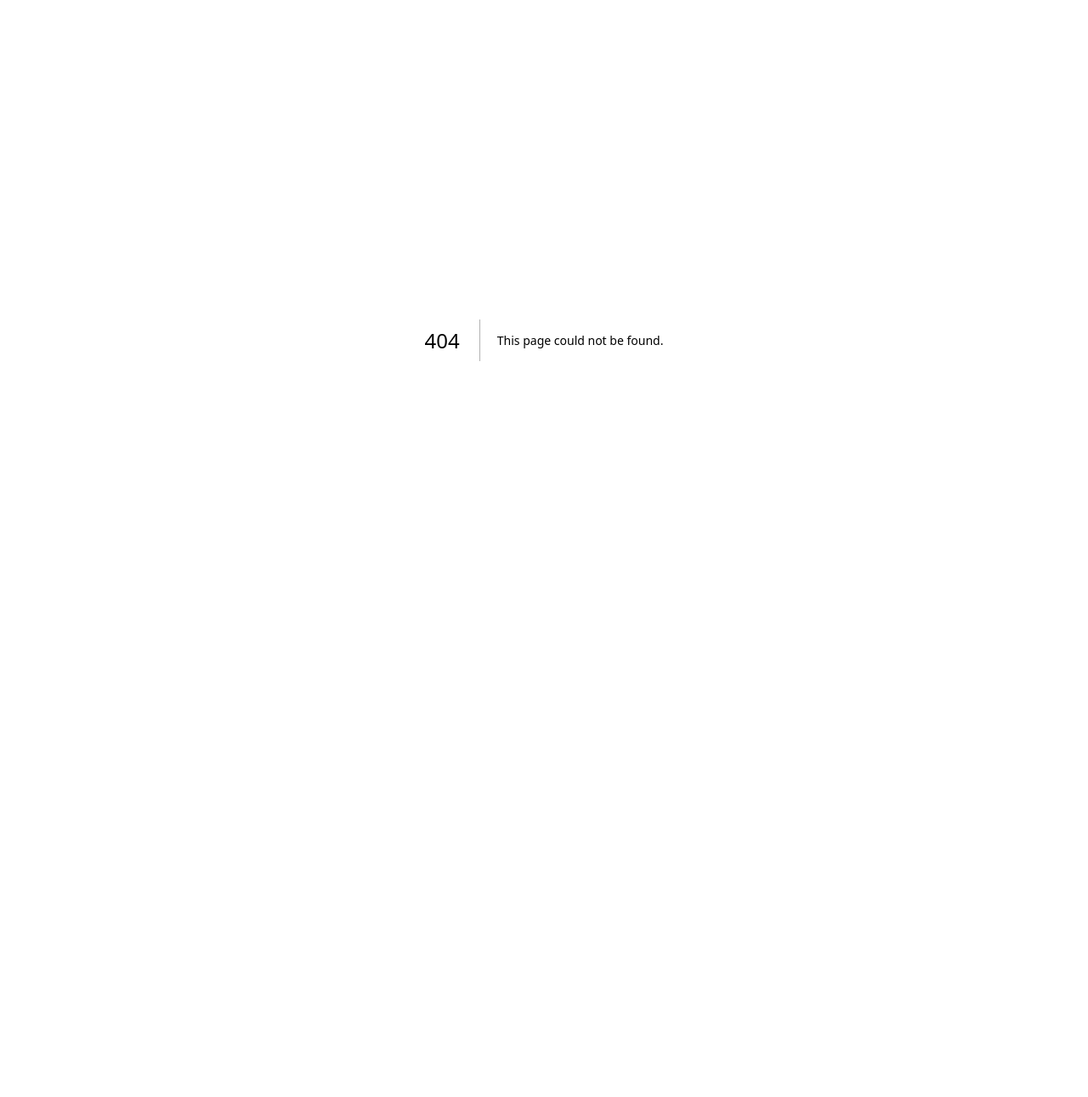
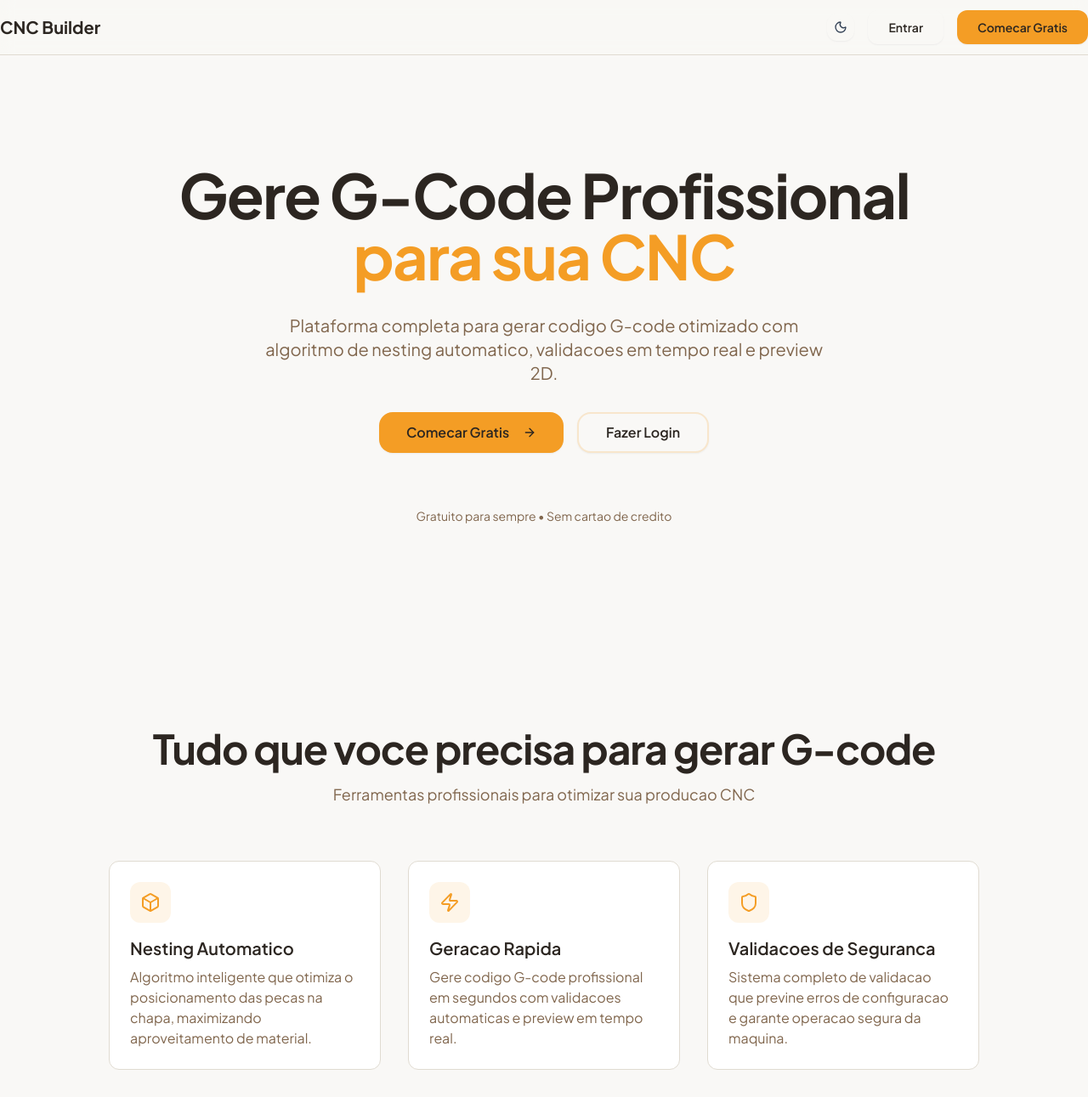
Before and after one commit to Thalikbussacro/cnc-builder-web, a Next.js app: page / in a window 1280 px wide. Before the commit this address had no page. Shown: the top 1291 px of the page at 85% size. Before the commit the page ends 800 px from the top, so only its background shows below. Built offline with nearby package versions, Linux system fonts and the light colour scheme.

Commit message:
feat: adiciona landing page

```diff
--- /dev/null
+++ b/app/page.tsx
@@ -0,0 +1,19 @@
+import { LandingNav } from '@/components/landing/LandingNav';
+import { Hero } from '@/components/landing/Hero';
+import { Features } from '@/components/landing/Features';
+import { CTASection } from '@/components/landing/CTASection';
+import { Footer } from '@/components/landing/Footer';
+
+export default function LandingPage() {
+  return (
+    <div className="flex min-h-screen flex-col">
+      <LandingNav />
+      <main className="flex-1">
+        <Hero />
+        <Features />
+        <CTASection />
+      </main>
+      <Footer />
+    </div>
+  );
+}
--- /dev/null
+++ b/components/landing/CTASection.tsx
@@ -0,0 +1,29 @@
+import Link from 'next/link';
+import { Button } from '@/components/ui/button';
+import { ArrowRight } from 'lucide-react';
+
+export function CTASection() {
+  return (
+    <section className="container py-20 md:py-28">
+      <div className="mx-auto max-w-3xl rounded-2xl border bg-card p-8 md:p-12 text-center space-y-6">
+        <h2 className="text-3xl font-bold tracking-tight sm:text-4xl md:text-5xl">
+          Pronto para otimizar sua producao?
+        </h2>
+        <p className="text-lg text-muted-foreground md:text-xl">
+          Comece a gerar G-code profissional agora mesmo. Gratuito e sem burocracia.
+        </p>
+        <div className="flex flex-col sm:flex-row items-center justify-center gap-4 pt-4">
+          <Button asChild size="lg" className="w-full sm:w-auto">
+            <Link href="/signup">
+              Criar Conta Gratis
+              <ArrowRight className="ml-2 h-4 w-4" />
+            </Link>
+          </Button>
+          <Button asChild variant="outline" size="lg" className="w-full sm:w-auto">
+            <Link href="/login">Ja Tenho Conta</Link>
+          </Button>
+        </div>
+      </div>
+    </section>
+  );
+}
--- /dev/null
+++ b/components/landing/Features.tsx
@@ -0,0 +1,75 @@
+import { Box, Zap, Shield, Eye, Settings, Download } from 'lucide-react';
+
+const features = [
+  {
+    icon: Box,
+    title: 'Nesting Automatico',
+    description:
+      'Algoritmo inteligente que otimiza o posicionamento das pecas na chapa, maximizando aproveitamento de material.',
+  },
+  {
+    icon: Zap,
+    title: 'Geracao Rapida',
+    description:
+      'Gere codigo G-code profissional em segundos com validacoes automaticas e preview em tempo real.',
+  },
+  {
+    icon: Shield,
+    title: 'Validacoes de Seguranca',
+    description:
+      'Sistema completo de validacao que previne erros de configuracao e garante operacao segura da maquina.',
+  },
+  {
+    icon: Eye,
+    title: 'Preview 2D',
+    description:
+      'Visualize exatamente como sera o corte antes de enviar para a CNC, com metricas de aproveitamento.',
+  },
+  {
+    icon: Settings,
+    title: 'Configuracao Flexivel',
+    description:
+      'Configure parametros de corte, ferramenta, velocidades e profundidades de acordo com seu equipamento.',
+  },
+  {
+    icon: Download,
+    title: 'Multiplos Formatos',
+    description:
+      'Exporte G-code nos formatos .tap, .nc, .gcode e .cnc, compativel com a maioria das maquinas CNC.',
+  },
+];
+
+export function Features() {
+  return (
+    <section className="container py-20 md:py-28">
+      <div className="mx-auto max-w-5xl">
+        <div className="text-center space-y-4 mb-16">
+          <h2 className="text-3xl font-bold tracking-tight sm:text-4xl md:text-5xl">
+            Tudo que voce precisa para gerar G-code
+          </h2>
+          <p className="mx-auto max-w-2xl text-lg text-muted-foreground">
+            Ferramentas profissionais para otimizar sua producao CNC
+          </p>
+        </div>
+
+        <div className="grid gap-8 sm:grid-cols-2 lg:grid-cols-3">
+          {features.map((feature) => {
+            const Icon = feature.icon;
+            return (
+              <div
+                key={feature.title}
+                className="relative overflow-hidden rounded-lg border bg-card p-6 hover:shadow-md transition-shadow"
+              >
+                <div className="mb-4 inline-flex h-12 w-12 items-center justify-center rounded-lg bg-primary/10">
+                  <Icon className="h-6 w-6 text-primary" />
+                </div>
+                <h3 className="mb-2 text-xl font-semibold">{feature.title}</h3>
+                <p className="text-muted-foreground">{feature.description}</p>
+              </div>
+            );
+          })}
+        </div>
+      </div>
+    </section>
+  );
+}
--- /dev/null
+++ b/components/landing/Footer.tsx
@@ -0,0 +1,62 @@
+import Link from 'next/link';
+
+export function Footer() {
+  return (
+    <footer className="border-t bg-card">
+      <div className="container py-12 md:py-16">
+        <div className="grid gap-8 sm:grid-cols-2 lg:grid-cols-4">
+          <div className="space-y-3">
+            <h3 className="font-bold text-lg">CNC Builder</h3>
+            <p className="text-sm text-muted-foreground">
+              Gerador profissional de G-code para fresadoras CNC
+            </p>
+          </div>
+
+          <div className="space-y-3">
+            <h4 className="font-semibold">Produto</h4>
+            <ul className="space-y-2 text-sm">
+              <li>
+                <Link href="/login" className="text-muted-foreground hover:text-foreground">
+                  Aplicacao
+                </Link>
+              </li>
+              <li>
+                <Link href="/signup" className="text-muted-foreground hover:text-foreground">
+                  Criar Conta
+                </Link>
+              </li>
+            </ul>
+          </div>
+
+          <div className="space-y-3">
+            <h4 className="font-semibold">Recursos</h4>
+            <ul className="space-y-2 text-sm">
+              <li>
+                <span className="text-muted-foreground">Documentacao</span>
+              </li>
+              <li>
+                <span className="text-muted-foreground">Guias</span>
+              </li>
+            </ul>
+          </div>
+
+          <div className="space-y-3">
+            <h4 className="font-semibold">Legal</h4>
+            <ul className="space-y-2 text-sm">
+              <li>
+                <span className="text-muted-foreground">Privacidade</span>
+              </li>
+              <li>
+                <span className="text-muted-foreground">Termos</span>
+              </li>
+            </ul>
+          </div>
+        </div>
+
+        <div className="mt-12 border-t pt-8 text-center text-sm text-muted-foreground">
+          <p>&copy; {new Date().getFullYear()} CNC Builder. Todos os direitos reservados.</p>
+        </div>
+      </div>
+    </footer>
+  );
+}
--- /dev/null
+++ b/components/landing/Hero.tsx
@@ -0,0 +1,36 @@
+import Link from 'next/link';
+import { Button } from '@/components/ui/button';
+import { ArrowRight } from 'lucide-react';
+
+export function Hero() {
+  return (
+    <section className="container py-20 md:py-28 lg:py-32">
+      <div className="mx-auto max-w-4xl text-center space-y-8">
+        <h1 className="text-4xl font-bold tracking-tight sm:text-5xl md:text-6xl lg:text-7xl">
+          Gere G-Code Profissional{' '}
+          <span className="text-primary">para sua CNC</span>
+        </h1>
+
+        <p className="mx-auto max-w-2xl text-lg text-muted-foreground md:text-xl">
+          Plataforma completa para gerar codigo G-code otimizado com algoritmo de nesting automatico, validacoes em tempo real e preview 2D.
+        </p>
+
+        <div className="flex flex-col sm:flex-row items-center justify-center gap-4">
+          <Button asChild size="lg" className="w-full sm:w-auto">
+            <Link href="/signup">
+              Comecar Gratis
+              <ArrowRight className="ml-2 h-4 w-4" />
+            </Link>
+          </Button>
+          <Button asChild variant="outline" size="lg" className="w-full sm:w-auto">
+            <Link href="/login">Fazer Login</Link>
+          </Button>
+        </div>
+
+        <div className="pt-8 text-sm text-muted-foreground">
+          <p>Gratuito para sempre • Sem cartao de credito</p>
+        </div>
+      </div>
+    </section>
+  );
+}
--- /dev/null
+++ b/components/landing/LandingNav.tsx
@@ -0,0 +1,25 @@
+import Link from 'next/link';
+import { Button } from '@/components/ui/button';
+import { ThemeToggle } from '@/components/ThemeToggle';
+
+export function LandingNav() {
+  return (
+    <nav className="sticky top-0 z-50 w-full border-b bg-background/95 backdrop-blur supports-[backdrop-filter]:bg-background/60">
+      <div className="container flex h-16 items-center justify-between">
+        <Link href="/" className="flex items-center space-x-2">
+          <div className="font-bold text-xl">CNC Builder</div>
+        </Link>
+
+        <div className="flex items-center gap-4">
+          <ThemeToggle />
+          <Button asChild variant="ghost">
+            <Link href="/login">Entrar</Link>
+          </Button>
+          <Button asChild>
+            <Link href="/signup">Comecar Gratis</Link>
+          </Button>
+        </div>
+      </div>
+    </nav>
+  );
+}
```
Also changed, not shown: 1 other file (tests, documents, lock files or other folders).
